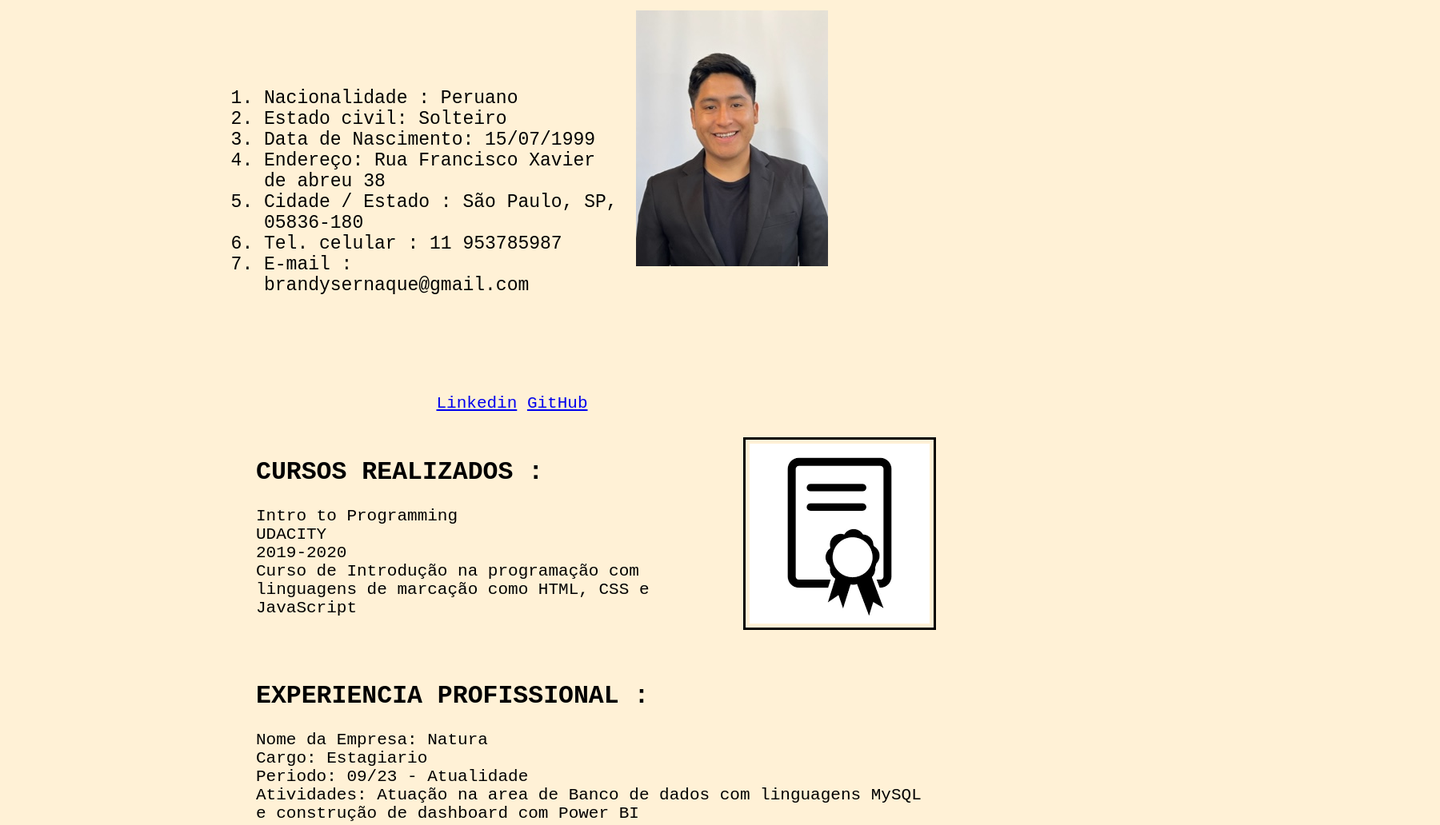
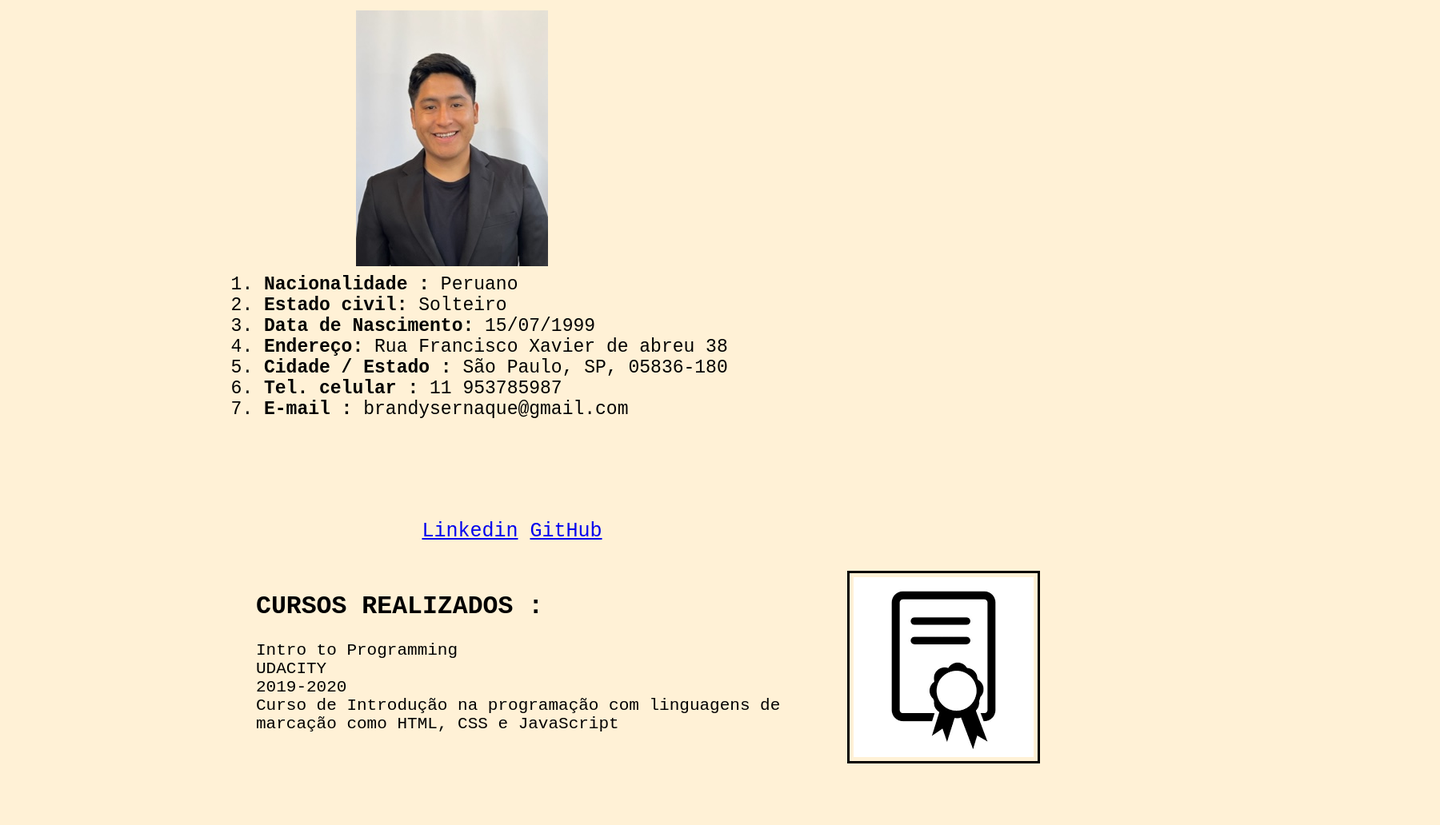
Before and after one commit to JohnCulque/ADO, a plain HTML site: page ado/index.html in a window 1280 px wide. Shown: the part 80-1112 px from the top of the page at 80% size, 1800 px wide, since content can reach past the window. Drawn offline with Linux system fonts and the light colour scheme.

Commit message:
Ajustes na codificação

```diff
--- a/ado/index.html
+++ b/ado/index.html
@@ -1,5 +1,6 @@
 <!DOCTYPE html>
 <html>
+
 <head>
     <title>JOHN CULQUE</title>
     <meta charset="UTF-8">
@@ -9,27 +10,28 @@
 
 <body>
     <h1 class="title"> John Brandy Sernaque Culque</h1>
-</body>
+
     <section class="foto">
         <img src="img/foto.jpg" alt="foto de perfil">
     </section>
     <ol class="lista">
 
-    <li>Nacionalidade : Peruano</li>
-    <li>Estado civil: Solteiro</li>
-    <li> Data de Nascimento: 15/07/1999</li>
-    <li>Endereço: Rua Francisco Xavier de abreu 38 </li>
-    <li>Cidade / Estado : São Paulo, SP, 05836-180</li>
-    <li>Tel. celular : 11 953785987</li>
-    <li>E-mail : brandysernaque@gmail.com </li>
+        <li><b>Nacionalidade :</b> Peruano</li>
+        <li><b>Estado civil:</b> Solteiro</li>
+        <li><b> Data de Nascimento:</b> 15/07/1999</li>
+        <li><b>Endereço:</b> Rua Francisco Xavier de abreu 38 </li>
+        <li><b>Cidade / Estado :</b> São Paulo, SP, 05836-180</li>
+        <li><b>Tel. celular :</b> 11 953785987</li>
+        <li><b>E-mail :</b> brandysernaque@gmail.com </li>
 
     </ol>
     <p class="p1">
         <a href="https://www.linkedin.com/in/brandy-jonh-culque/">Linkedin</a>
-<a href="https://github.com/JohnCulque">GitHub</a></p>
+        <a href="https://github.com/JohnCulque">GitHub</a>
+    </p>
+
     <div>
-    <img src="img/certificado.png"
-    alt="certificado" class="imagen">
+        <img src="img/certificado.png" alt="certificado" class="imagen de um certificado">
         <h2>
             CURSOS REALIZADOS :
         </h2>
@@ -54,16 +56,17 @@
         </p>
     </div>
     <div>
-    <img src="img/idiomas.png"
-    alt="certificado" class="imagen">
+        <img src="img/idiomas.png" alt="certificado" class="imagen de um icono de idioma">
         <h2>
             IDIOMAS :
         </h2>
         <p>
             - Ingles<br>
             - Espanhol<br>
-        -  Portugues<br>
+            - Portugues<br>
 
         </p>
     </div>
+</body>
+
 </html>
--- a/ado/style.css
+++ b/ado/style.css
@@ -1,46 +1,51 @@
-body{
+body {
     margin: 30px;
     background-color: #FFF1D6;
     font-family: 'Courier New', Courier, monospace
 }
 
-.title{
+.title {
 
     font-family: 'Courier New', Courier, monospace;
     text-align: center;
     top: 40px;
 }
-.lista{
+
+.lista {
 
     font-family: 'Courier New', Courier, monospace;
     padding: 100px;
     padding-right: 0px;
     padding-left: 300px;
-    font-size:23px;
+    font-size: 23px;
 }
-.foto{
-    width:450px;
+
+.foto {
+    width: 800px;
     float: right;
-   padding:5px;
-   margin-left: 10px;
+    padding: 5px;
+    margin-left: 10px;
 
 }
-.p1{
+
+.p1 {
     text-align: center;
-    font-size:21px;
+    font-size: 25px;
 }
-div{
+
+div {
     margin: 10px;
     padding: 10px;
-    width:   850px;
-   height: 250px;
-   margin-right: 1px;
-   font-family: 'Courier New', Courier, monospace;
-   font-size:21px;
-   padding-left: 280px;
-   padding-right: 200px;
+    width: 980px;
+    height: 300px;
+    margin-right: 1px;
+    font-family: 'Courier New', Courier, monospace;
+    font-size: 21px;
+    padding-left: 280px;
+    padding-right: 500px;
 }
-.imagen{
+
+.imagen {
     border: solid;
     padding: 5px;
     float: right;
```
Lines whose indentation alone changed are shown as unchanged.
